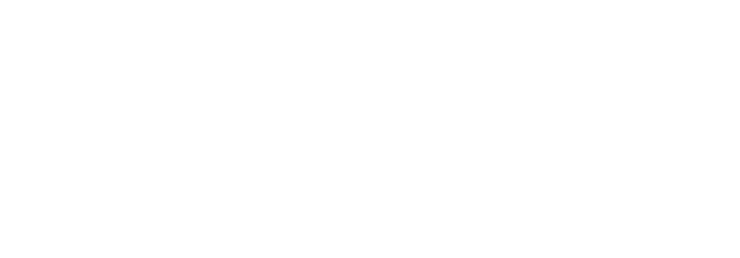
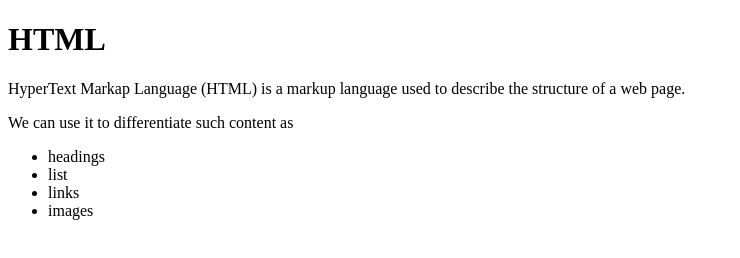
Before and after one commit to Ljupcho1982/HTML_and_CSS_course, a plain HTML site: page HTML_AND_CSS_introduction/HTML_First_Page/Index.html in a window 1280 px wide. Shown: the whole page, without its empty margins (0-740 px from the left). Drawn offline with Linux system fonts and the light colour scheme.

Commit message:
Added Index.html and Page1.html

```diff
--- a/HTML_AND_CSS_introduction/HTML_First_Page/Index.html
+++ b/HTML_AND_CSS_introduction/HTML_First_Page/Index.html
@@ -7,6 +7,24 @@
     <title>Document</title>
 </head>
 <body>
+    <h1>HTML</h1>
+
+   <p>
+     HyperText Markap Language (HTML)
+     is a markup language used to describe the structure of a web page.
+
+   </p>
+
+   <p>
+     We can use it to differentiate such content as
+   </p>
+<ul>
+
+    <li>headings</li>
+    <li>list</li>
+    <li>links</li>
+    <li>images</li>
+</ul>
 
 </body>
 </html>
```
Also changed, not shown: HTML_AND_CSS_introduction/HTML_First_Page/Page1.html (added, +19 -0 lines).
